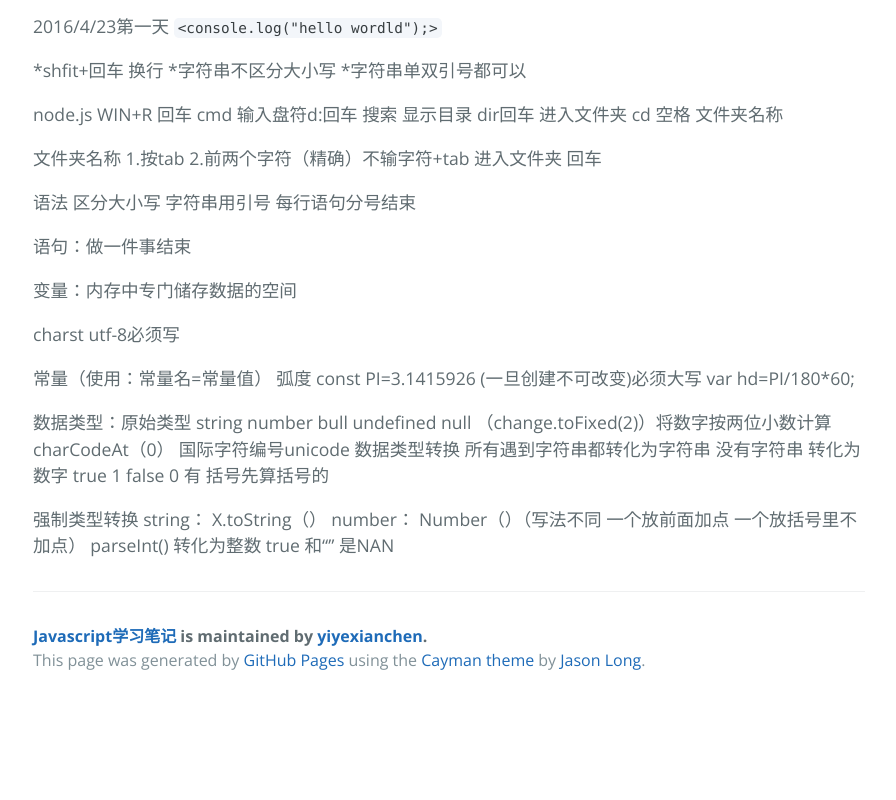
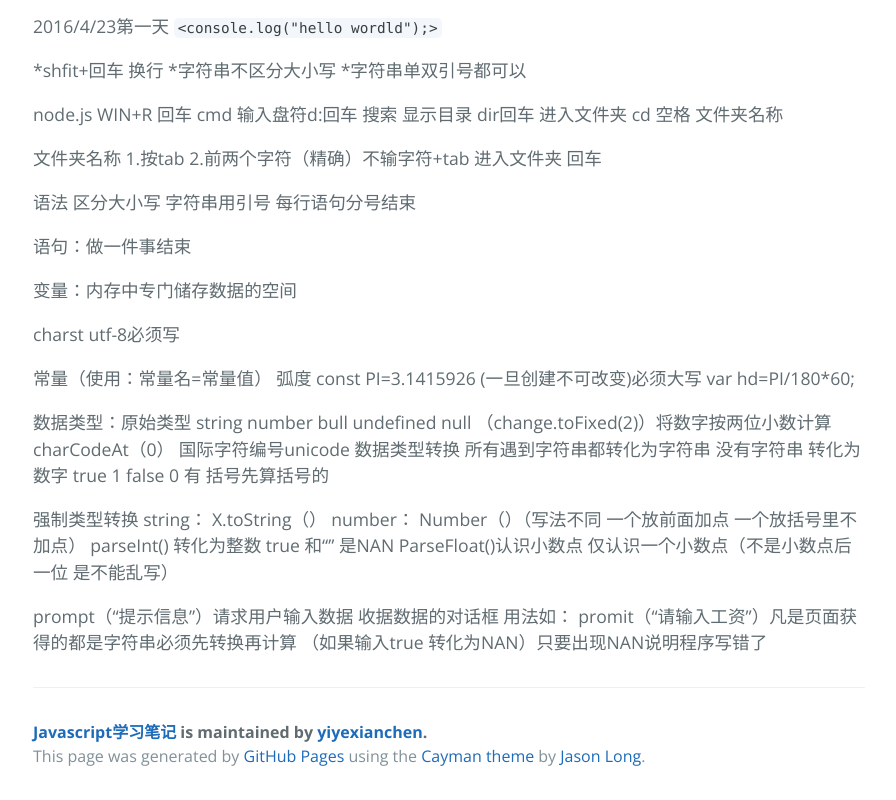
Before and after one commit to yiyexianchen/javascript, a plain HTML site: page index.html in a window 1280 px wide. Shown: the part 450-1250 px from the top of the page, without its empty margins (191-1087 px from the left). Before the commit the page ends 1154 px from the top, so only its background shows below. Drawn offline with nearby package versions, Linux system fonts and the light colour scheme.

```diff
--- a/index.html
+++ b/index.html
@@ -55,7 +55,9 @@ charCodeAt（0） 国际字符编号unicode
 
 <p>强制类型转换
 string： X.toString（）   number： Number（）（写法不同 一个放前面加点 一个放括号里不加点）
-parseInt() 转化为整数 true 和“” 是NAN</p>
+parseInt() 转化为整数 true 和“” 是NAN ParseFloat()认识小数点 仅认识一个小数点（不是小数点后一位 是不能乱写）</p>
+
+<p>prompt（“提示信息”）请求用户输入数据 收据数据的对话框 用法如： promit（“请输入工资”）凡是页面获得的都是字符串必须先转换再计算 （如果输入true 转化为NAN）只要出现NAN说明程序写错了</p>
 
       <footer class="site-footer">
         <span class="site-footer-owner"><a href="https://github.com/yiyexianchen/javascript">Javascript学习笔记</a> is maintained by <a href="https://github.com/yiyexianchen">yiyexianchen</a>.</span>
--- a/params.json
+++ b/params.json
@@ -1,6 +1,6 @@
 {
   "name": "Javascript学习笔记",
   "tagline": "study Javascript note",
-  "body": "### javascript学习笔记.\r\n\r\n\r\n2016/4/23第一天\r\n`<console.log(\"hello  wordld\");>` \r\n\r\n*shfit+回车 换行\r\n*字符串不区分大小写 \r\n*字符串单双引号都可以\r\n\r\n\r\nnode.js WIN+R 回车 cmd \r\n输入盘符d:回车 \r\n搜索 显示目录 dir回车\r\n进入文件夹 cd 空格   文件夹名称\r\n\r\n文件夹名称 1.按tab   2.前两个字符（精确）不输字符+tab\r\n进入文件夹 回车\r\n\r\n\r\n语法\r\n区分大小写 字符串用引号 每行语句分号结束\r\n\r\n语句：做一件事结束\r\n\r\n变量：内存中专门储存数据的空间\r\n\r\ncharst utf-8必须写\r\n\r\n常量（使用：常量名=常量值） 弧度 const PI=3.1415926 (一旦创建不可改变)必须大写 var hd=PI/180*60;\r\n\r\n数据类型：原始类型 string number bull undefined null\r\n（change.toFixed(2)）将数字按两位小数计算\r\ncharCodeAt（0） 国际字符编号unicode\r\n数据类型转换 所有遇到字符串都转化为字符串 没有字符串 转化为数字 true 1  false 0 有 括号先算括号的\r\n\r\n\r\n强制类型转换\r\nstring： X.toString（）   number： Number（）（写法不同 一个放前面加点 一个放括号里不加点）\r\nparseInt() 转化为整数 true 和“” 是NAN\r\n",
+  "body": "### javascript学习笔记.\r\n\r\n\r\n2016/4/23第一天\r\n`<console.log(\"hello  wordld\");>` \r\n\r\n*shfit+回车 换行\r\n*字符串不区分大小写 \r\n*字符串单双引号都可以\r\n\r\n\r\nnode.js WIN+R 回车 cmd \r\n输入盘符d:回车 \r\n搜索 显示目录 dir回车\r\n进入文件夹 cd 空格   文件夹名称\r\n\r\n文件夹名称 1.按tab   2.前两个字符（精确）不输字符+tab\r\n进入文件夹 回车\r\n\r\n\r\n语法\r\n区分大小写 字符串用引号 每行语句分号结束\r\n\r\n语句：做一件事结束\r\n\r\n变量：内存中专门储存数据的空间\r\n\r\ncharst utf-8必须写\r\n\r\n常量（使用：常量名=常量值） 弧度 const PI=3.1415926 (一旦创建不可改变)必须大写 var hd=PI/180*60;\r\n\r\n数据类型：原始类型 string number bull undefined null\r\n（change.toFixed(2)）将数字按两位小数计算\r\ncharCodeAt（0） 国际字符编号unicode\r\n数据类型转换 所有遇到字符串都转化为字符串 没有字符串 转化为数字 true 1  false 0 有 括号先算括号的\r\n\r\n\r\n强制类型转换\r\nstring： X.toString（）   number： Number（）（写法不同 一个放前面加点 一个放括号里不加点）\r\nparseInt() 转化为整数 true 和“” 是NAN ParseFloat()认识小数点 仅认识一个小数点（不是小数点后一位 是不能乱写）\r\n\r\nprompt（“提示信息”）请求用户输入数据 收据数据的对话框 用法如： promit（“请输入工资”）凡是页面获得的都是字符串必须先转换再计算 （如果输入true 转化为NAN）只要出现NAN说明程序写错了\r\n",
   "note": "Don't delete this file! It's used internally to help with page regeneration."
 }
```
